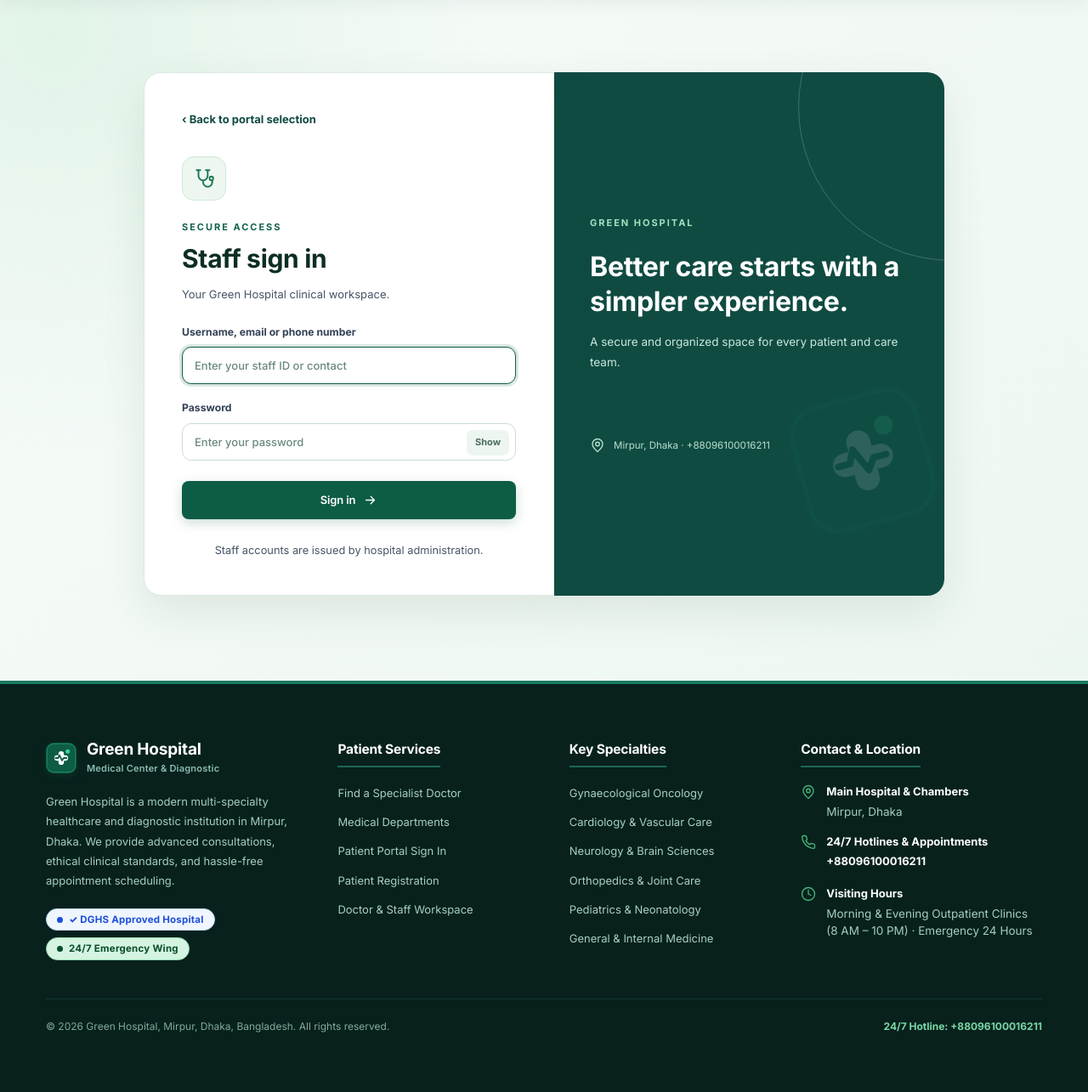
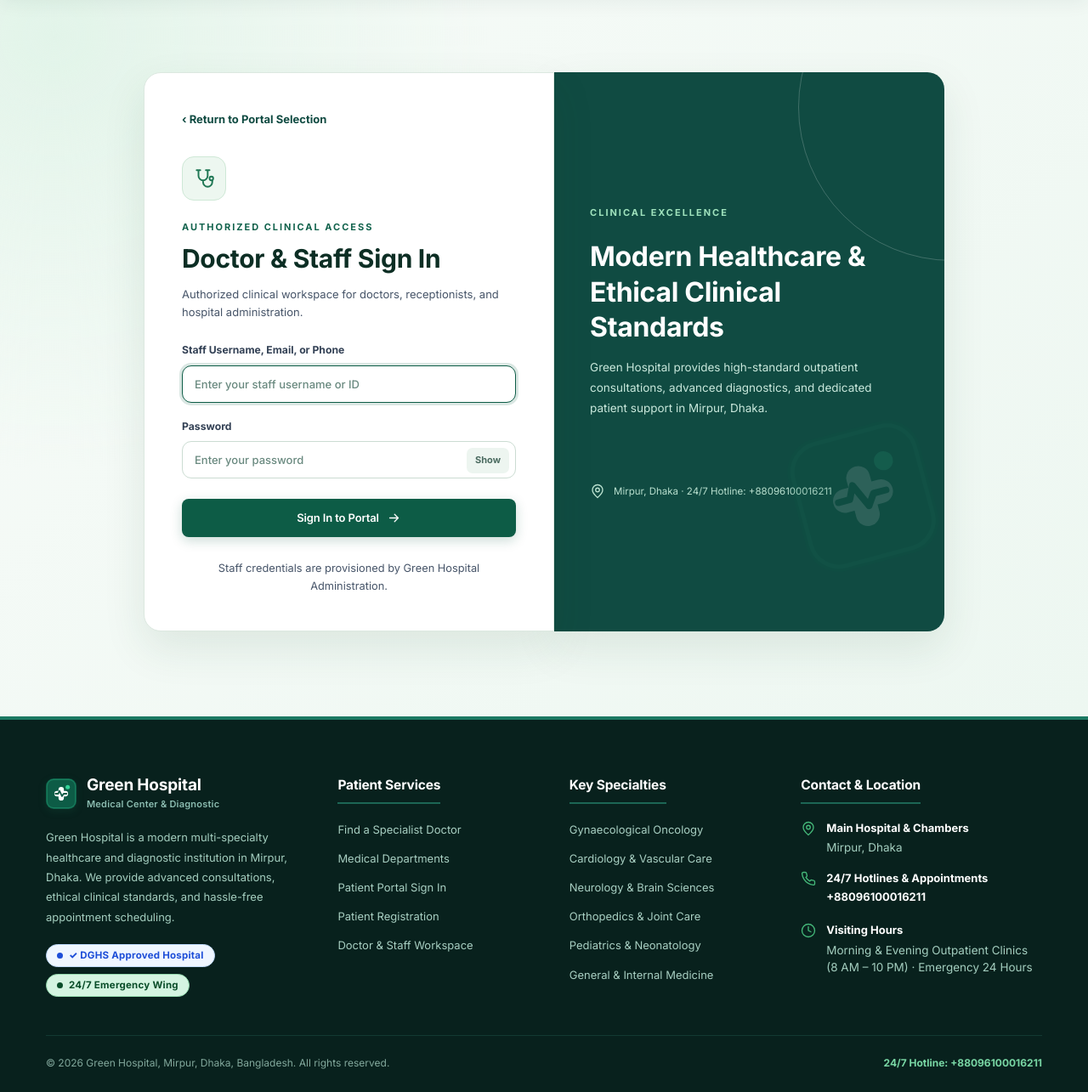
Before and after one commit to shawn-cse/healthcare-appointment-management-system, a Django app: page /login/staff/ in a window 1280 px wide. Shown: the part 121-1406 px from the top of the page at 85% size. Before the commit the page ends 1336 px from the top, so only its background shows below. Run offline with Django 5.2, Linux system fonts and the light colour scheme.

Commit message:
Redirect sign out to role-specific login screens and improve portal access wording

```diff
--- a/hospital/views.py
+++ b/hospital/views.py
@@ -110,9 +110,12 @@ def register(request):
 @require_POST
 @login_required
 def log_out(request):
+    user_role = getattr(request.user, 'role', None)
     logout(request)
-    messages.success(request, 'You have been signed out.')
-    return redirect('home')
+    messages.success(request, 'You have been successfully signed out.')
+    if user_role == 'patient':
+        return redirect('login_screen', kind='patient')
+    return redirect('login_screen', kind='staff')
 
 
 @login_required
--- a/templates/auth/login.html
+++ b/templates/auth/login.html
@@ -1,7 +1,71 @@
 {% extends 'base.html' %}
-{% block title %}{% if kind == 'patient' %}Patient sign in{% else %}Staff sign in{% endif %}{% endblock %}
+{% block title %}{% if kind == 'patient' %}Patient Sign In{% else %}Staff & Doctor Sign In{% endif %} · Green Hospital{% endblock %}
+
 {% block public_content %}
-<div class="auth-background"><div class="container auth-container"><div class="auth-card"><a class="back-link" href="{% url 'login_choice' %}">‹ Back to portal selection</a><div class="auth-icon"><svg class="icon"><use href="{% if kind == 'patient' %}#ic-user{% else %}#ic-stethoscope{% endif %}"/></svg></div><p class="eyebrow">SECURE ACCESS</p><h1>{% if kind == 'patient' %}Patient sign in{% else %}Staff sign in{% endif %}</h1><p class="auth-intro">{% if kind == 'patient' %}Your appointments and health visits, all in one place.{% else %}Your Green Hospital clinical workspace.{% endif %}</p>
-<form method="post" class="smart-form auth-form">{% csrf_token %}{% if next %}<input type="hidden" name="next" value="{{ next }}">{% endif %}<div class="form-group"><label for="identifier">{% if kind == 'patient' %}Username, phone or email{% else %}Username, email or phone number{% endif %}</label><input class="field-control" type="text" id="identifier" name="identifier" required autocomplete="username" placeholder="{% if kind == 'patient' %}patient1, 01XXXXXXXXX or email{% else %}Enter your staff ID or contact{% endif %}" autofocus></div><div class="form-group"><label for="password">Password</label><div class="password-wrap"><input class="field-control" type="password" id="password" name="password" required autocomplete="current-password" placeholder="Enter your password"><button class="password-toggle" type="button" data-password-toggle="password" aria-label="Show password">Show</button></div></div><button class="button button-primary button-full" type="submit">Sign in <svg class="icon"><use href="#ic-arrow"/></svg></button></form>
-{% if kind == 'patient' %}<p class="auth-bottom">Don't have an account? <a href="{% url 'register' %}">Register now</a></p>{% else %}<p class="auth-bottom muted">Staff accounts are issued by hospital administration.</p>{% endif %}</div><div class="auth-side"><span class="decorative-cross"><svg viewBox="0 0 40 40" style="width:160px;height:160px;opacity:0.12;"><use href="#ic-hospital-logo"/></svg></span><p class="eyebrow">GREEN HOSPITAL</p><h2>Better care starts with a simpler experience.</h2><p>A secure and organized space for every patient and care team.</p><div class="auth-side-footer"><svg class="icon"><use href="#ic-map-pin"/></svg> Mirpur, Dhaka · {{ hospital_phone }}</div></div></div></div>
+<div class="auth-background">
+  <div class="container auth-container">
+    <div class="auth-card">
+      <a class="back-link" href="{% url 'login_choice' %}">‹ Return to Portal Selection</a>
+      <div class="auth-icon">
+        <svg class="icon"><use href="{% if kind == 'patient' %}#ic-user{% else %}#ic-stethoscope{% endif %}"/></svg>
+      </div>
+      <p class="eyebrow">{% if kind == 'patient' %}PATIENT ACCESS{% else %}AUTHORIZED CLINICAL ACCESS{% endif %}</p>
+      <h1>{% if kind == 'patient' %}Patient Sign In{% else %}Doctor & Staff Sign In{% endif %}</h1>
+      <p class="auth-intro">
+        {% if kind == 'patient' %}
+          Manage your specialist doctor consultations, appointment schedules, and visit history.
+        {% else %}
+          Authorized clinical workspace for doctors, receptionists, and hospital administration.
+        {% endif %}
+      </p>
+
+      <form method="post" class="smart-form auth-form">
+        {% csrf_token %}
+        {% if next %}<input type="hidden" name="next" value="{{ next }}">{% endif %}
+
+        <div class="form-group">
+          <label for="identifier">
+            {% if kind == 'patient' %}Phone Number, Username, or Email{% else %}Staff Username, Email, or Phone{% endif %}
+          </label>
+          <input class="field-control" type="text" id="identifier" name="identifier" required
+                 autocomplete="username"
+                 placeholder="{% if kind == 'patient' %}01XXXXXXXXX or username{% else %}Enter your staff username or ID{% endif %}"
+                 autofocus>
+        </div>
+
+        <div class="form-group">
+          <label for="password">Password</label>
+          <div class="password-wrap">
+            <input class="field-control" type="password" id="password" name="password" required
+                   autocomplete="current-password" placeholder="Enter your password">
+            <button class="password-toggle" type="button" data-password-toggle="password" aria-label="Show password">Show</button>
+          </div>
+        </div>
+
+        <button class="button button-primary button-full" type="submit">
+          Sign In to Portal <svg class="icon"><use href="#ic-arrow"/></svg>
+        </button>
+      </form>
+
+      {% if kind == 'patient' %}
+        <p class="auth-bottom">Don't have a patient account? <a href="{% url 'register' %}">Register here</a></p>
+      {% else %}
+        <p class="auth-bottom muted">Staff credentials are provisioned by Green Hospital Administration.</p>
+      {% endif %}
+    </div>
+
+    <!-- Right Side Information Panel -->
+    <div class="auth-side">
+      <span class="decorative-cross">
+        <svg viewBox="0 0 40 40" style="width:160px;height:160px;opacity:0.12;"><use href="#ic-hospital-logo"/></svg>
+      </span>
+      <p class="eyebrow">CLINICAL EXCELLENCE</p>
+      <h2>Modern Healthcare & Ethical Clinical Standards</h2>
+      <p>Green Hospital provides high-standard outpatient consultations, advanced diagnostics, and dedicated patient support in Mirpur, Dhaka.</p>
+      <div class="auth-side-footer">
+        <svg class="icon"><use href="#ic-map-pin"/></svg> Mirpur, Dhaka · 24/7 Hotline: +88096100016211
+      </div>
+    </div>
+  </div>
+</div>
 {% endblock %}
```
Also changed, not shown: hospital/tests.py (+11 -0 lines), templates/auth/choose.html (+39 -4 lines).
